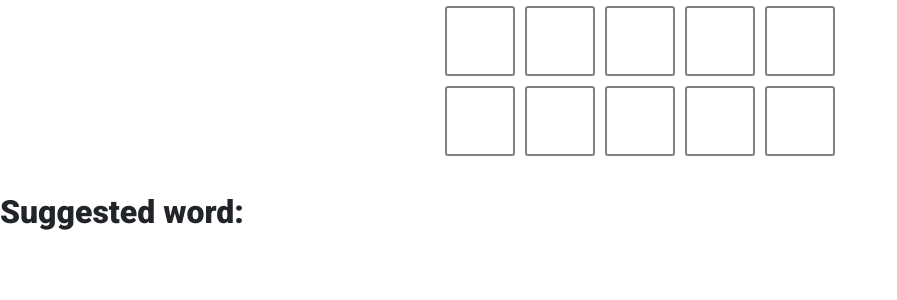
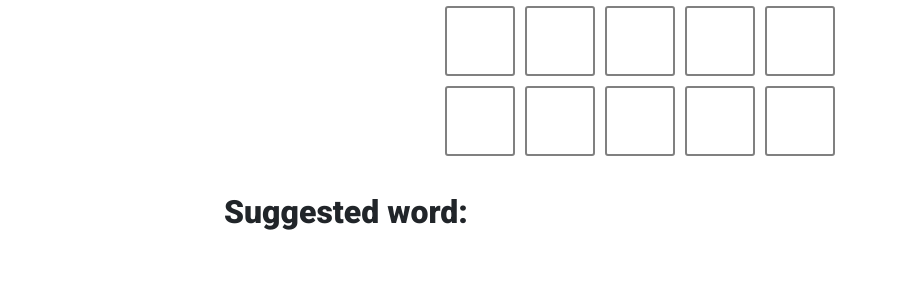
Before and after one commit to jsun1590/hackarithms-wordle-solver, a Flask app: page / in a window 1280 px wide. Shown: the part 418-718 px from the top of the page, without its empty margins (0-897 px from the left). Run offline with Flask 2, Linux system fonts and the light colour scheme.

Commit message:
added left margin for suggested word

```diff
--- a/app/static/css/styles.css
+++ b/app/static/css/styles.css
@@ -36,5 +36,5 @@
     font-weight: bold;
     text-align: left;
     margin-top: 2rem;
-    margin-left
+    margin-left: 14rem;
 }
```
